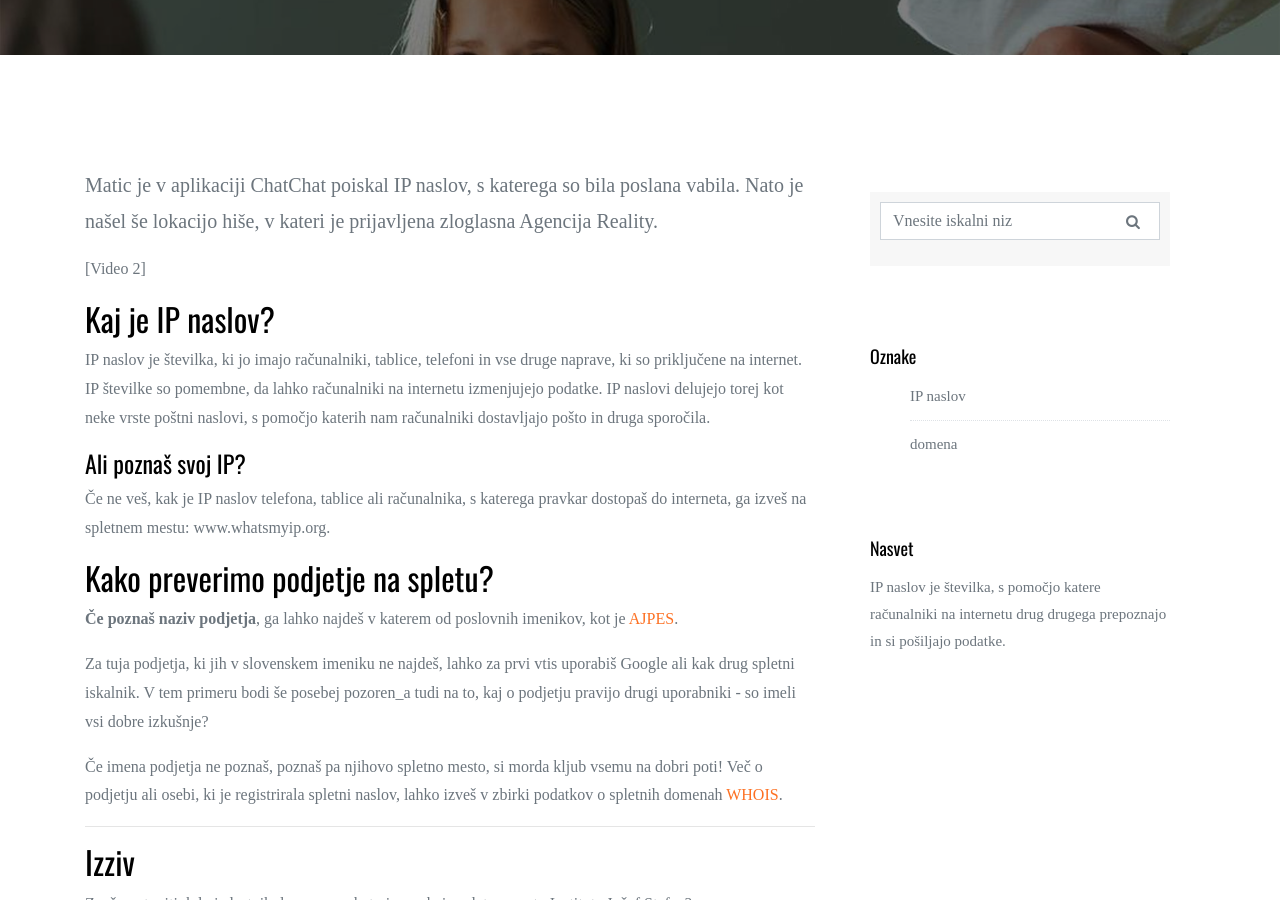
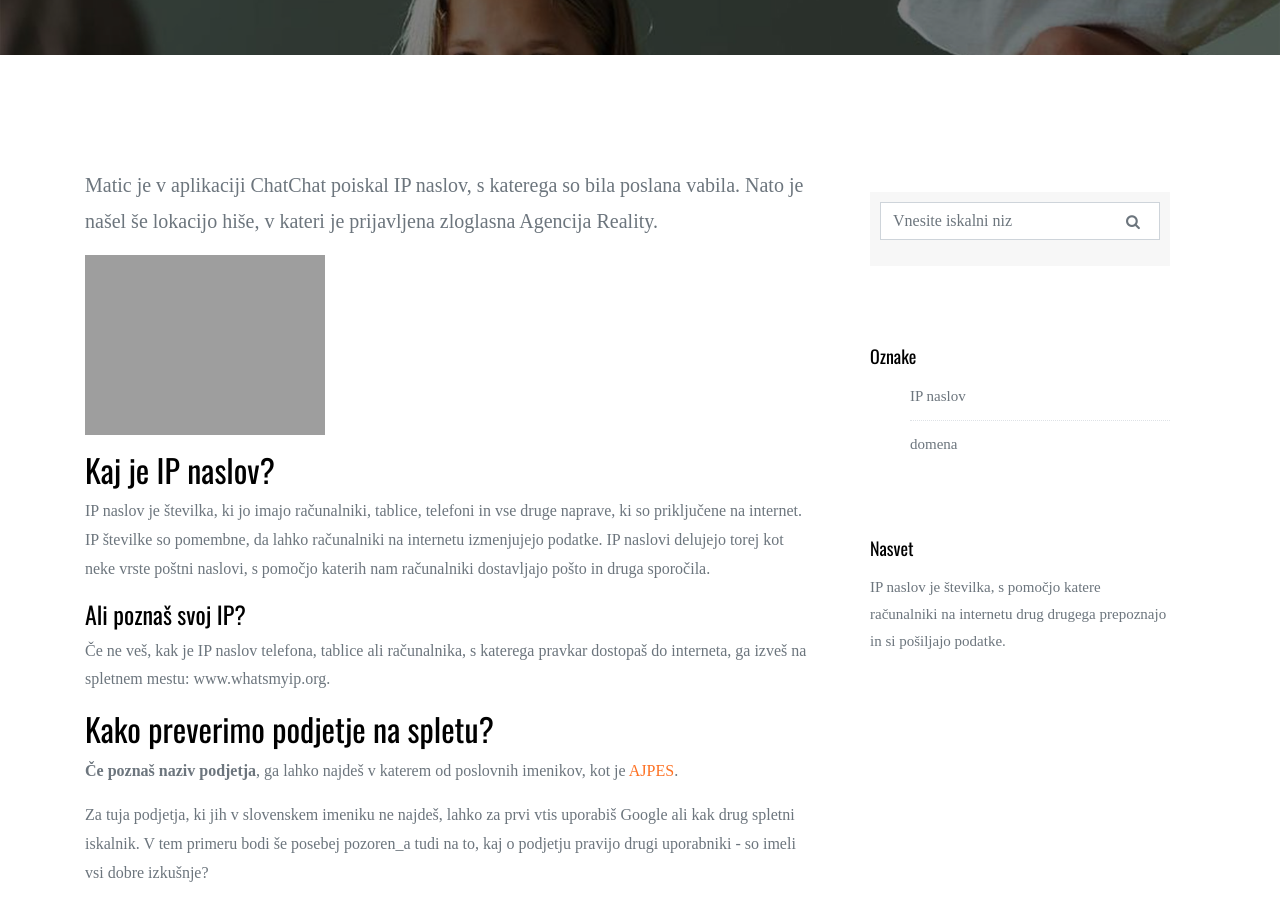
Before and after one commit to codeweeksi/gajin-svet, a Jekyll site: the page built from _posts/2018-07-02-druga-lekcija.md, in a window 1280 px wide and 900 px high, scrolled down 495 px. Built offline with Jekyll 4.4.1, drawn with Linux system fonts in a browser that asks for light colours; some web fonts are replaced; comment, search, counter and statistics services are not loaded.

Commit message:
embedded video

```diff
--- a/_posts/2018-07-02-druga-lekcija.md
+++ b/_posts/2018-07-02-druga-lekcija.md
@@ -7,7 +7,7 @@ excerpt: Matic je v aplikaciji ChatChat poiskal IP naslov, s katerega so bila po
 special_tip: IP naslov je številka, s pomočjo katere računalniki na internetu drug drugega prepoznajo in si pošiljajo podatke.
 ---
 
-[Video 2]
+<a href="http://www.youtube.com/watch?feature=player_embedded&v=DEfrSYBFqmo" target="_blank"><img src="Gaja sprašuje Matica, ali je kaj našel." width="240" height="180" border="10" /></a>
 
 ## Kaj je IP naslov?
 IP naslov je številka, ki jo imajo računalniki, tablice, telefoni in vse druge naprave, ki so priključene na internet. IP številke so pomembne, da lahko računalniki na internetu izmenjujejo podatke. IP naslovi delujejo torej kot neke vrste poštni naslovi, s pomočjo katerih nam računalniki dostavljajo pošto in druga sporočila.
```
